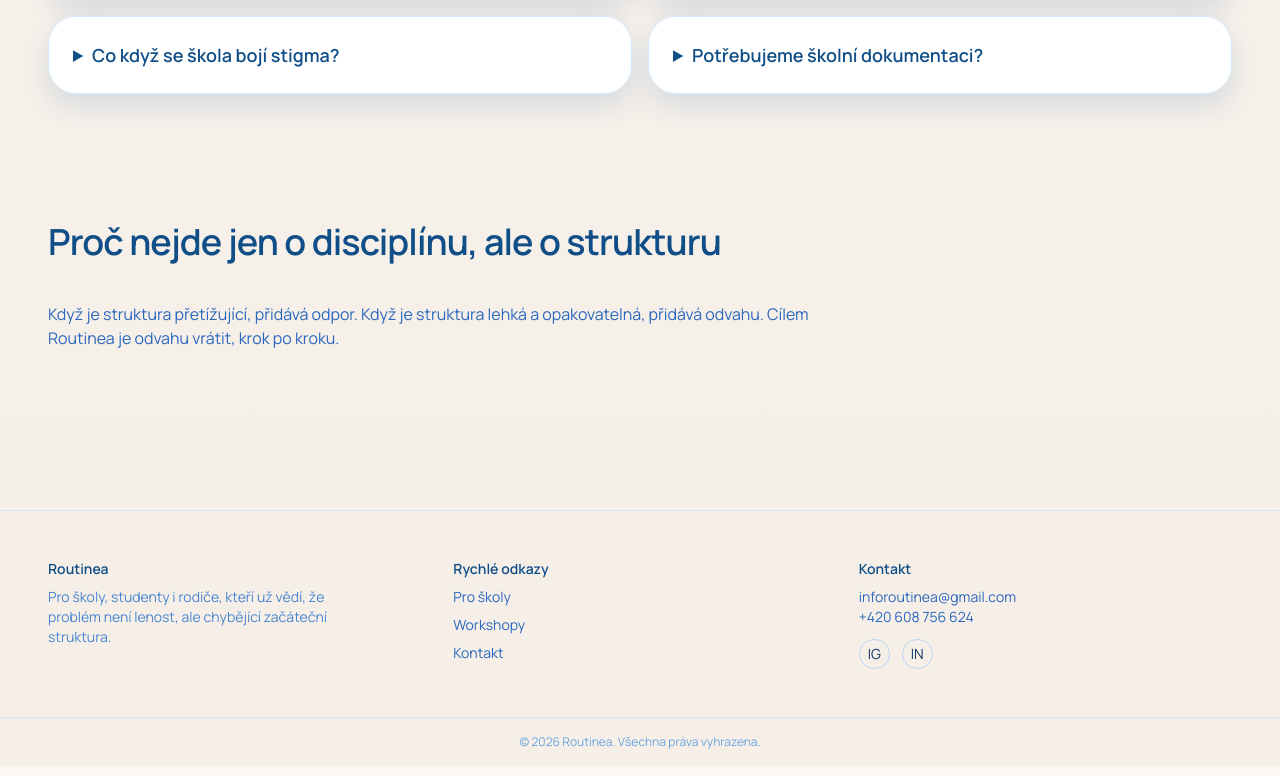
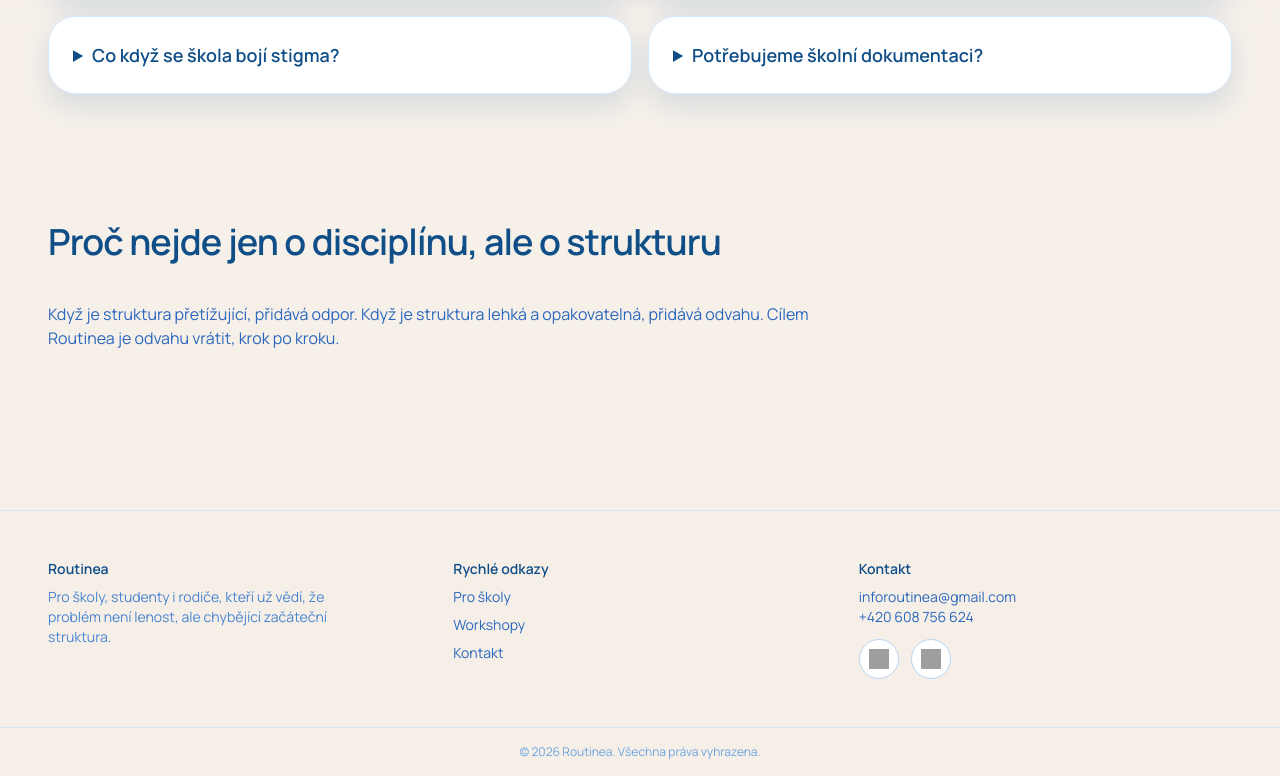
Before and after one commit to Samo878/Routinea_web, a Next.js app: page / in a window 1280 px wide. Shown: the part 3982-4758 px from the top of the page. Built offline with nearby package versions, Linux system fonts and the light colour scheme; no server answers; grey boxes are pictures that could not be loaded.

Commit message:
Add Instagram and Discord icons

```diff
--- a/components/site-footer.tsx
+++ b/components/site-footer.tsx
@@ -29,18 +29,26 @@ export function SiteFooter() {
               target="_blank"
               rel="noopener noreferrer"
               aria-label="Instagram"
-              className="rounded-full border border-stone-300 px-2 py-1"
+              className="flex h-10 w-10 items-center justify-center rounded-full border border-stone-300 bg-white transition hover:border-stone-400 hover:bg-stone-50 focus-visible:outline focus-visible:outline-2 focus-visible:outline-offset-2 focus-visible:outline-brand-500"
             >
-              IG
+              <img
+                src="https://cdn.simpleicons.org/instagram/1c1917"
+                alt=""
+                className="h-5 w-5"
+              />
             </a>
             <a
               href="https://discord.gg/PNdJz5jD3v"
               target="_blank"
               rel="noopener noreferrer"
               aria-label="Discord"
-              className="rounded-full border border-stone-300 px-2 py-1"
+              className="flex h-10 w-10 items-center justify-center rounded-full border border-stone-300 bg-white transition hover:border-stone-400 hover:bg-stone-50 focus-visible:outline focus-visible:outline-2 focus-visible:outline-offset-2 focus-visible:outline-brand-500"
             >
-              IN
+              <img
+                src="https://cdn.simpleicons.org/discord/1c1917"
+                alt=""
+                className="h-5 w-5"
+              />
             </a>
           </div>
         </div>
```
